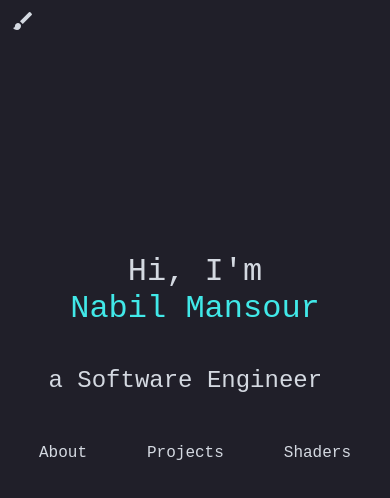
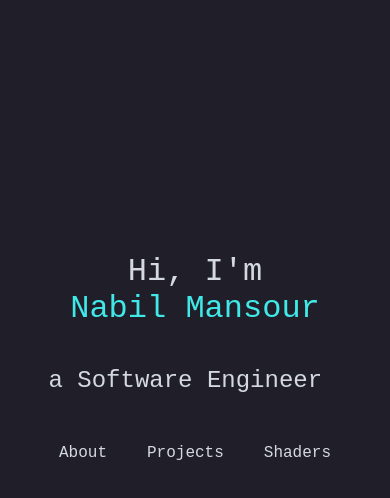
Before and after one commit to NabilNYMansour/PersonalWebsite2022, a React (Create React App) app: page / in a window 390 px wide. Shown: the top 498 px of the page. Built offline with nearby package versions, Linux system fonts and the light colour scheme.

Commit message:
finished the app

```diff
--- a/public/shaders.json
+++ b/public/shaders.json
@@ -16,10 +16,6 @@
         "codeLink" : "https://www.shadertoy.com/embed/fdVfzD?gui=true&t=10&paused=true&muted=false"
     },
     {
-        "name" : "Rotating Card",
-        "codeLink" : "https://www.shadertoy.com/embed/fdVfzD?gui=true&t=10&paused=true&muted=false"
-    },
-    {
         "name" : "Rotating circles illusion",
         "codeLink" : "https://www.shadertoy.com/embed/Nd3cDn?gui=true&t=10&paused=true&muted=false"
     }
--- a/src/App.css
+++ b/src/App.css
@@ -9,8 +9,17 @@
   --small-size: 1.1em;
 }
 
+@media screen and (max-width: 900px) {
+  :root {
+    --title: 2em;
+    --sub-title: 1.5em;
+    --big-size: 1.5em;
+    --mid-size: 1em;
+    --small-size: 0.9em;
+  }
+}
 
-@media screen and (max-width: 650px) {
+@media screen and (max-height: 900px) {
   :root {
     --title: 2em;
     --sub-title: 1.5em;
@@ -121,9 +130,6 @@ body,
 }
 
 .about-table {
-  /* display: flex;
-  flex-direction: row;
-  flex-wrap: wrap; */
   display: grid;
   grid-template-columns: auto auto;
   gap: 50px;
@@ -133,16 +139,11 @@ body,
 
 .entry {
   font-size: var(--mid-size);
-  /* width: 700px; */
 }
 
 .entry-header-text {
   font-size: var(--mid-size);
   font-weight: 700;
-}
-
-.links-header {
-  font-size: var(--mid-size);
 }
 
 .cursor-on {
@@ -238,9 +239,13 @@ button:hover {
 .links {
   display: flex;
   flex-direction: column;
-  justify-content: center;
+  justify-content: space-between;
   align-items: center;
   gap: 35px;
+}
+
+.links-header {
+  font-size: var(--mid-size);
 }
 
 .links-buttons {
@@ -423,14 +428,14 @@ button:hover {
 
 @media screen and (max-width: 900px) {
   .top-bar {
-    bottom: 0;
+    /* position: relative; */
+    bottom: 10px;
     justify-content: center;
+    gap: 0px;
   }
 
   .about-table {
-    display: flex;
-    flex-direction: row;
-    flex-wrap: wrap;
+    grid-template-columns: auto;
   }
 
   .main-app-item {
@@ -438,5 +443,145 @@ button:hover {
     padding-top: 8vh;
     padding-left: 5vw;
     padding-right: 5vw;
+    height: 70vh;
+    justify-content: space-between;
+  }
+
+  .main-app-item-exit {
+    gap: 10px;
+    padding-top: 8vh;
+    padding-left: 5vw;
+    padding-right: 5vw;
+    height: 70vh;
+    justify-content: space-between;
+  }
+
+  button {
+    padding-left: 10px;
+    padding-right: 10px;
+    font-weight: 500;
+  }
+
+
+  .links-buttons {
+    gap: 20px;
+  }
+
+
+  .projects-container {
+    border-radius: 5px;
+    background-color: #d4d9e1c0;
+    color: #201f29;
+    /* width: 90vw; */
+    height: 54vh;
+    display: flex;
+    flex-direction: column;
+    align-items: center;
+    gap: 25px;
+    padding: 50px;
+    overflow-y: scroll;
+  }
+
+  .project {
+    display: flex;
+    flex-direction: row;
+    flex-wrap: wrap;
+    justify-content: center;
+    align-items: center;
+    gap: 30px;
+  }
+
+
+  .project-img {
+    border-radius: 4px;
+    max-width: 260px;
+    max-height: 130px;
+    min-width: 260px;
+    min-height: 130px;
+  }
+
+  html,
+  body,
+  #app,
+  #app > div {
+    height: 100%;
+    overflow-y: hidden;
+    background-color: #201f29;
   }
 }
+
+@media screen and (max-height: 900px) {
+  .top-bar {
+    /* position: relative; */
+    bottom: 10px;
+    justify-content: center;
+    gap: 0px;
+  }
+
+  .about-table {
+    grid-template-columns: auto;
+  }
+
+  .main-app-item {
+    gap: 10px;
+    padding-top: 8vh;
+    padding-left: 5vw;
+    padding-right: 5vw;
+    height: 70vh;
+    justify-content: space-between;
+  }
+
+  .main-app-item-exit {
+    gap: 10px;
+    padding-top: 8vh;
+    padding-left: 5vw;
+    padding-right: 5vw;
+    height: 70vh;
+    justify-content: space-between;
+  }
+
+  button {
+    padding-left: 10px;
+    padding-right: 10px;
+    font-weight: 500;
+  }
+
+
+  .links-buttons {
+    gap: 20px;
+  }
+
+
+  .projects-container {
+    border-radius: 5px;
+    background-color: #d4d9e1c0;
+    color: #201f29;
+    /* width: 90vw; */
+    height: 54vh;
+    display: flex;
+    flex-direction: column;
+    align-items: center;
+    gap: 25px;
+    padding: 50px;
+    overflow-y: scroll;
+  }
+
+  .project {
+    display: flex;
+    flex-direction: row;
+    flex-wrap: wrap;
+    justify-content: center;
+    align-items: center;
+    gap: 30px;
+  }
+
+
+  html,
+  body,
+  #app,
+  #app > div {
+    height: 100%;
+    overflow-y: hidden;
+    background-color: #201f29;
+  }
+}
--- a/src/App.tsx
+++ b/src/App.tsx
@@ -3,53 +3,39 @@ import "./App.css";
 import { MainApp } from "./components/mainApp";
 import { TopBar } from "./components/topBar";
 import { ShaderToggleButton } from "./components/sub-components/shaderToggleButton";
-import { WarningPage } from "./components/sub-components/warningPage";
+import useMediaQuery from "@mui/material/useMediaQuery";
 
 function App() {
   const [currentTab, setCurrentTab] = useState<number>(0);
   const [shaderToggle, setShaderToggle] = useState<boolean>(true);
-  const [startMainApp, setStartMainApp] = useState<boolean>(false);
   const [turnOffShader, setTurnOffShader] = useState<boolean>(false);
 
   const [shaderToggleHover, setShaderToggleHover] = useState<boolean>(false);
 
-  useEffect(() => {
-    const intervalID = setTimeout(() => {
-      setStartMainApp(true);
-      if (!turnOffShader) {
-        setShaderToggle(true);
-      }
-    }, 5000);
-    return () => clearInterval(intervalID);
-  }, [turnOffShader]);
+  const horiCheck = useMediaQuery("(max-width:900px)");
+  const vertCheck = useMediaQuery("(max-height:900px)");
+  const isPhone = horiCheck || vertCheck;
 
   return (
     <div>
       {/* Shader on of toggle */}
-      <ShaderToggleButton
+      {!isPhone && <ShaderToggleButton
         shaderToggle={shaderToggle}
         setShaderToggle={setShaderToggle}
         shaderToggleHover={shaderToggleHover}
         setShaderToggleHover={setShaderToggleHover}
-      />
+      />}
 
       {/* Top bar */}
       {currentTab > 0 && <TopBar setCurrentTab={setCurrentTab} />}
 
       {/* Main App or Shader Warning */}
-      {/* {startMainApp ? ( */}
-      {true ? (
         <MainApp
           shaderToggle={shaderToggle}
           currentTab={currentTab}
           setCurrentTab={setCurrentTab}
+          isPhone={isPhone}
         />
-      ) : (
-        <WarningPage
-          turnOffShader={turnOffShader}
-          setTurnOffShader={setTurnOffShader}
-        />
-      )}
     </div>
   );
 }
--- a/src/components/mainApp.tsx
+++ b/src/components/mainApp.tsx
@@ -9,10 +9,12 @@ export const MainApp = ({
   currentTab,
   setCurrentTab,
   shaderToggle,
+  isPhone,
 }: {
   currentTab: number;
   setCurrentTab: (newTab: number) => void;
   shaderToggle: boolean;
+  isPhone: boolean;
 }) => {
   // Current tab changes
   const [tab, setTab] = useState<number>(0);
@@ -26,6 +28,7 @@ export const MainApp = ({
 
   useEffect(() => {
     setHasStarted(true);
+    console.log(isPhone);
   }, []);
 
   useEffect(() => {
@@ -51,15 +54,19 @@ export const MainApp = ({
       ) : tab === 3 /* Work */ ? (
         <ShadersTab exit={exit} />
       ) : (
-        <div className={exit ? "main-app-item-exit" : "main-app-item"}>NO TAB SELECTED</div>
+        <div className={exit ? "main-app-item-exit" : "main-app-item"}>
+          NO TAB SELECTED
+        </div>
       )}
 
       {/* Background shader */}
-      <BackGroundShader
-        shaderToggle={shaderToggle}
-        tabQueue={tabQueue}
-        setTabQueue={setTabQueue}
-      />
+      {!isPhone && (
+        <BackGroundShader
+          shaderToggle={shaderToggle}
+          tabQueue={tabQueue}
+          setTabQueue={setTabQueue}
+        />
+      )}
     </div>
   );
 };
--- a/src/components/sub-components/warningPage.tsx
+++ /dev/null
@@ -1,33 +0,0 @@
-import ThumbUpAltIcon from "@mui/icons-material/ThumbUpAlt";
-import { useEffect, useState } from "react";
-
-export const WarningPage = ({
-  turnOffShader,
-  setTurnOffShader,
-}: {
-  turnOffShader: Boolean;
-  setTurnOffShader: (newBool: boolean) => void;
-}) => {
-  const [warningContainerClass, setWarningContainerClass] =
-    useState<string>("warning-container");
-
-  useEffect(() => {
-    const intervalID = setTimeout(() => {
-      setWarningContainerClass("warning-container-fade");
-    }, 4500);
-    return () => clearInterval(intervalID);
-  }, []);
-
-  return (
-    <div className="warning-background">
-      <div className={warningContainerClass}>
-        <div className="title">This website uses shaders</div>
-        <div>
-          <button onClick={() => setTurnOffShader(true)}>
-            Turn off? {turnOffShader && <ThumbUpAltIcon fontSize="small" />}
-          </button>
-        </div>
-      </div>
-    </div>
-  );
-};
--- a/src/components/tabs/aboutTab.tsx
+++ b/src/components/tabs/aboutTab.tsx
@@ -30,7 +30,7 @@ export const AboutTab = ({ exit }: { exit: boolean }) => {
         </div>
         <div className="entry">
           <div className="entry-header-text">What I am Currently Learning</div>
-          From the background, you can see that I am into{" "}
+          From the background (if on PC), you can see that I am into{" "}
           <span className="name">shaders</span>. This has been something I've
           been learning for a while as{" "}
           <span className="name">GPU programming</span> seems to be uncharted
--- a/src/components/tabs/projectsTab.tsx
+++ b/src/components/tabs/projectsTab.tsx
@@ -10,9 +10,9 @@ interface project {
   imgLink: string;
 }
 
-const ProjectRender = ({ project, key }: { project: project; key: number }) => {
+const ProjectRender = ({ project }: { project: project }) => {
   return (
-    <div key={key} className="project">
+    <div className="project">
       {/* <div className="example-img" /> */}
       <a href={project.link} target="_blank" rel="noreferrer">
         <img src={project.imgLink} className="project-img" alt={project.name} />
@@ -39,13 +39,16 @@ const ProjectRender = ({ project, key }: { project: project; key: number }) => {
 
 export const ProjectsTab = ({ exit }: { exit: boolean }) => {
   const [projects, setProjects] = useState<project[]>([]);
+  const [loading, setLoading] = useState<boolean>(true);
 
   const getProjects = async () => {
+    setLoading(true);
     fetch("/projects.json")
       .then((response) => response.json())
       .then((data) => {
         setProjects(data);
-      });
+      })
+      .finally(() => setLoading(false));
   };
 
   useEffect(() => {
@@ -55,11 +58,17 @@ export const ProjectsTab = ({ exit }: { exit: boolean }) => {
   return (
     <div className={exit ? "main-app-item-exit" : "main-app-item"}>
       <div className="title">Projects</div>
-      <div className="projects-container">
-        {projects.map((project, i) => (
-          <ProjectRender project={project} key={i} />
-        ))}
-      </div>
+      {loading ? (
+        <div className="title">loading</div>
+      ) : (
+        <div className="projects-container">
+          {projects.map((project, i) => (
+            <div key={i}>
+              <ProjectRender project={project} />
+            </div>
+          ))}
+        </div>
+      )}
     </div>
   );
 };
```
Also changed, not shown: 1 other file (tests, documents, lock files or other folders).
